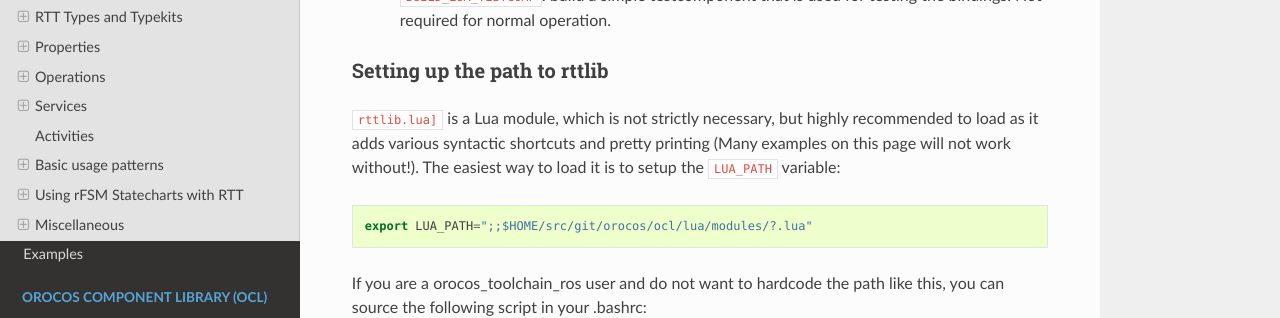
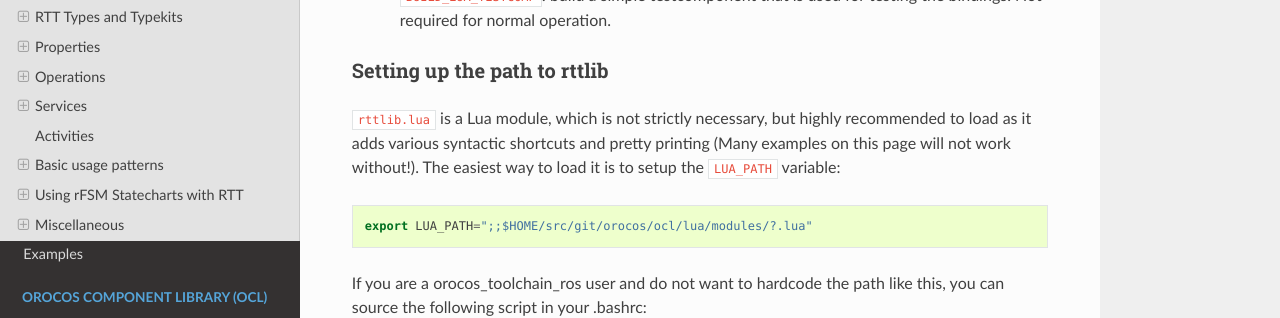
Before and after one commit to orocos/orocos-docs, a Sphinx documentation site: the page built from docs/rtt/rtt-lua-cookbook.rst, in a window 1280 px wide and 900 px high, scrolled down 2470 px. Shown: the part 147-465 px from the top of the window. Built offline with Sphinx 7.4.7 and the Read the Docs theme 2.0.0, drawn with Linux system fonts in a browser that asks for light colours.

```diff
--- a/docs/rtt/rtt-lua-cookbook.rst
+++ b/docs/rtt/rtt-lua-cookbook.rst
@@ -62,7 +62,7 @@ CMake options:
 Setting up the path to rttlib
 -----------------------------
 
-``rttlib.lua]`` is a Lua module, which is not strictly necessary, but highly
+``rttlib.lua`` is a Lua module, which is not strictly necessary, but highly
 recommended to load as it adds various syntactic shortcuts and pretty printing
 (Many examples on this page will not work without!). The easiest way to load it
 is to setup the ``LUA_PATH`` variable:
```
